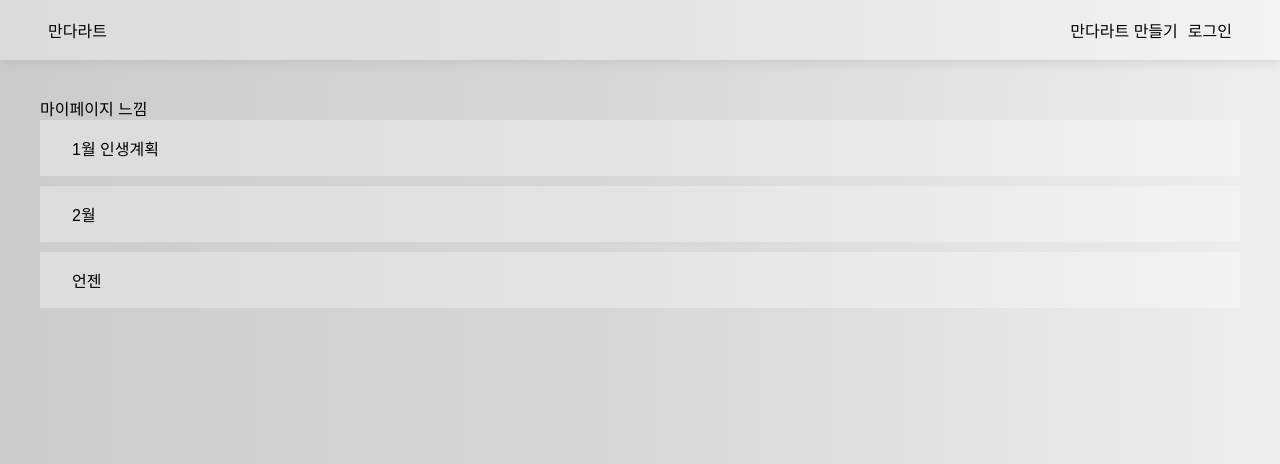
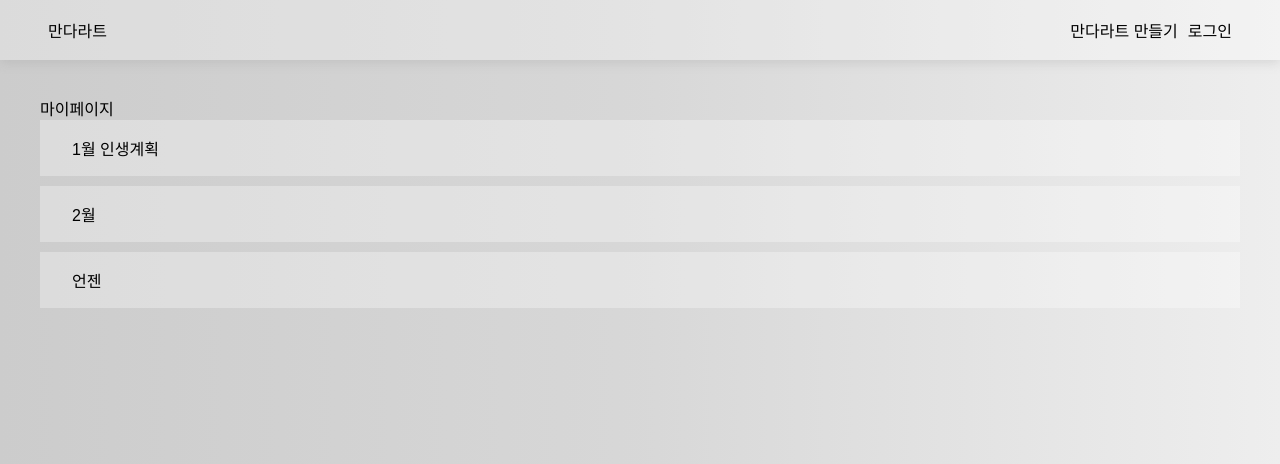
Before and after one commit to yoonjoohye/mandal-art, a React (Create React App) app: page /list in a window 1280 px wide. Shown: the top 464 px of the page. Built offline with nearby package versions, Linux system fonts and the light colour scheme; a web font is replaced by a local one.

Commit message:
수정중

```diff
--- a/src/components/mandalArt/MandalArtList.js
+++ b/src/components/mandalArt/MandalArtList.js
@@ -14,7 +14,7 @@ class MandalArtList extends Component {
     render() {
         return (
             <section className="mandal-section">
-                    마이페이지 느낌
+                    마이페이지
                     {
                         this.state.list.map((data,index)=>{
                             return(
```
